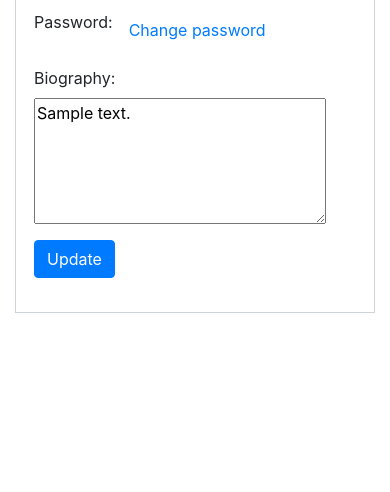
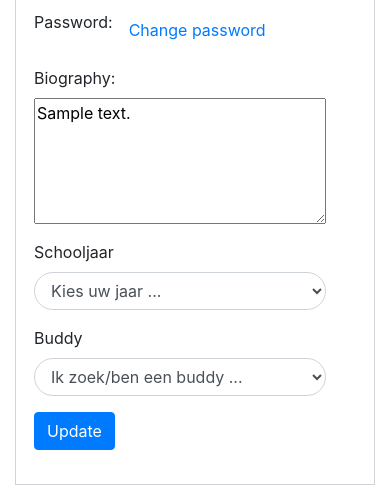
Before and after one commit to Britt-bit/PHP-project, a PHP site: page /profile.php?id=1 in a window 390 px wide. Shown: the part 647-1139 px from the top of the page. Before the commit the page ends 960 px from the top, so only its background shows below. Run offline with PHP 8.4, Linux system fonts and the light colour scheme; tables that the repository leaves empty or names only in its code hold one stand-in row (values such as "Sample post"); grey boxes marked "Sample" are stand-in pictures.

Commit message:
feature 5 completed ez fix

```diff
--- a/classes/User.php
+++ b/classes/User.php
@@ -9,6 +9,8 @@ include_once(__DIR__ . "/Db.php");
         private $bio;
         private $password;
         private $newpassword;
+        private $buddy;
+        private $year;
 
         /**
          * Get the value of firstname
@@ -146,6 +148,47 @@ include_once(__DIR__ . "/Db.php");
                 return $this;
         }
 
+
+        /**
+         * Get the value of buddy
+         */
+        public function getBuddy()
+        {
+                return $this->buddy;
+        }
+
+        /**
+         * Set the value of buddy
+         *
+         * @return  self
+         */
+        public function setBuddy($buddy)
+        {
+                $this->buddy = $buddy;
+
+                return $this;
+        }
+
+        /**
+         * Get the value of year
+         */
+        public function getYear()
+        {
+                return $this->year;
+        }
+
+        /**
+         * Set the value of year
+         *
+         * @return  self
+         */
+        public function setYear($year)
+        {
+                $this->year = $year;
+
+                return $this;
+        }
+
          /**
          * Get the value of newpassword
          */
@@ -218,32 +261,39 @@ include_once(__DIR__ . "/Db.php");
         /* update user */
         function getUserById($id){
             $conn = Db::getConnection();
-            $statement = $conn->prepare('SELECT * FROM user WHERE id = :id');
+            $statement = $conn->prepare('SELECT * FROM user WHERE user_id = :id');
             $statement->bindParam(':id', $id);
             $statement->execute();
             $result = $statement->fetch();
             return $result;
         }
 
-        function updateUser()
+        function updateUser($id)
         {
             if (move_uploaded_file($_FILES["avatar"]["tmp_name"], $this->avatar)) {
                 $conn = Db::getConnection();
-                $statement = $conn->prepare("UPDATE user SET firstname= :firstname, lastname= :lastname, email= :email, avatar= :avatar, bio= :bio");
+                $statement = $conn->prepare("UPDATE user SET firstname= :firstname, lastname= :lastname, email= :email, school_year= :schoolyear, buddy= :buddy, avatar= :avatar, bio= :bio WHERE user_id= :id");
                 $statement->bindParam(":firstname", $this->firstname);
                 $statement->bindParam(":lastname", $this->lastname);
                 $statement->bindParam(":email", $this->email);
                 $statement->bindParam(":avatar", $this->avatar);
                 $statement->bindParam(":bio", $this->bio);
+                $statement->bindParam(":schoolyear", $this->year);
+                $statement->bindParam(":buddy", $this->buddy);
+                $statement->bindParam(":id", $id);
+
 
                 $statement->execute();
             }else {
                 $conn = Db::getConnection();
-                $statement = $conn->prepare("UPDATE user SET firstname= :firstname, lastname= :lastname, email= :email, bio= :bio");
+                $statement = $conn->prepare("UPDATE user SET firstname= :firstname, lastname= :lastname, email= :email, school_year= :schoolyear, buddy= :buddy, bio= :bio WHERE user_id= :id");
                 $statement->bindParam(":firstname", $this->firstname);
                 $statement->bindParam(":lastname", $this->lastname);
                 $statement->bindParam(":email", $this->email);
                 $statement->bindParam(":bio", $this->bio);
+                $statement->bindParam(":schoolyear", $this->year);
+                $statement->bindParam(":buddy", $this->buddy);
+                $statement->bindParam(":id", $id);
 
                 $statement->execute();
             }
@@ -291,4 +341,5 @@ include_once(__DIR__ . "/Db.php");
             $password = password_hash($_POST['password'], PASSWORD_DEFAULT, ["cost" => 12]);
             return $password;
         }
+
     }
--- a/css/register.css
+++ /dev/null
@@ -1,39 +0,0 @@
-.note
-{
-    margin-top: 2em;
-    text-align: center;
-    height: 80px;
-    background: -webkit-linear-gradient(left, #0072ff, #8811c5);
-    color: #fff;
-    font-size: 1.5em;
-    font-weight: bold;
-    line-height: 80px;
-}
-.form-content
-{
-    padding: 5%;
-    border: 1px solid #ced4da;
-    margin-bottom: 2%;
-}
-.form-control{
-    border-radius:1.5rem;
-}
-.btnSubmit
-{
-    border:none;
-    border-radius:1.5rem;
-    padding: 1%;
-    width: 20%;
-    cursor: pointer;
-    background: #0062cc;
-    color: #fff;
-}
-
-.form__error
-{
-  color: red;
-  font-weight: lighter;
-  padding: 0.5em 1em;
-  margin-bottom: 1em;
-  font-size: 0.9em;
-}
--- a/css/style.css
+++ b/css/style.css
@@ -37,3 +37,6 @@
   margin-bottom: 1em;
   font-size: 0.9em;
 }
+#watchOut{
+    display: none;
+}
--- a/profile.php
+++ b/profile.php
@@ -1,8 +1,8 @@
 <?php
-/* ini_set('display_errors', 1);
-ini_set('display_startup_errors',1);
-error_reporting(E_ALL); */
-    include_once(__DIR__ ."/classes/User.php");
+ini_set('display_errors', 1);
+ini_set('display_startup_errors', 1);
+error_reporting(E_ALL);
+include_once(__DIR__ . "/classes/User.php");
 /* get user */
 $user = new User();
 $getUser = $user->getUserById($_GET['id']);
@@ -17,15 +17,15 @@ error_reporting(E_ALL); */
     $imageFileType = strtolower(pathinfo($target_file, PATHINFO_EXTENSION));
     if (!empty($_POST['avatar'])) {
         if ($_FILES["avatar"]["size"] > 2000000) {
-                $errors [] = "Sorry, your file is too large.";
+            $errors[] = "Sorry, your file is too large.";
             $uploadOk = 0;
         }
         if ($imageFileType != "jpg" && $imageFileType != "png" && $imageFileType != "jpeg") {
-                $errors []= "Sorry, only JPG, JPEG & PNG files are allowed.";
+            $errors[] = "Sorry, only JPG, JPEG & PNG files are allowed.";
             $uploadOk = 0;
         }
         if ($uploadOk != 1) {
-                $errors [] = "Upload has failed";
+            $errors[] = "Upload has failed";
         }
     }
     if (count($errors) == 0) {
@@ -36,41 +36,45 @@ error_reporting(E_ALL); */
             $user->setEmail($_POST['email']);
             $user->setBio($_POST['bio']);
             $user->setAvatar($target_file);
+            $user->setYear($_POST['school_year']);
+            $user->setBuddy($_POST['buddy']);
 
-                $user->updateUser();
-                header('location: profile.php?id='.$_GET['id'] );
+            $user->updateUser($_GET['id']);
+            header('location: profile.php?id=' . $_GET['id']);
         } catch (\Throwable $th) {
             throw $th;
-                $errors [] = "Update failed";
+            $errors[] = "Update failed";
         }
-        }
-        else{
+    } else {
         //var_dump($errors);
     }
 }
 ?>
 <!DOCTYPE html>
 <html lang="en">
+
 <head>
     <meta charset="UTF-8">
     <meta name="viewport" content="width=device-width, initial-scale=1.0">
     <title>Profiel</title>
     <link rel="stylesheet" href="https://stackpath.bootstrapcdn.com/bootstrap/4.4.1/css/bootstrap.min.css" integrity="sha384-Vkoo8x4CGsO3+Hhxv8T/Q5PaXtkKtu6ug5TOeNV6gBiFeWPGFN9MuhOf23Q9Ifjh" crossorigin="anonymous">
     <link href="//maxcdn.bootstrapcdn.com/bootstrap/4.1.1/css/bootstrap.min.css" rel="stylesheet" id="bootstrap-css">
-    <link rel="stylesheet" href="css/register.css">
+    <link rel="stylesheet" href="css/style.css">
 </head>
+
 <body>
 
     <div class="container">
-        <?php if (count($errors) > 0): ?>
+        <?php if (count($errors) > 0) : ?>
             <div class="alert alert-danger mt-5">
                 <p>
-					<?php foreach ($errors as $error):?>
+                    <?php foreach ($errors as $error) : ?>
                         <?php echo $error; ?> <br>
-                   <?php endforeach?>
+                    <?php endforeach ?>
                 </p>
             </div>
         <?php endif; ?>
+
         <div class="note">
             <p>Profiel</p>
         </div>
@@ -78,34 +82,56 @@ error_reporting(E_ALL); */
         <form action="" method="POST" enctype="multipart/form-data">
             <div class="form-content">
                 <!-- Avatar field -->
-                    <div class="form-group row col-md-4 text-center">
+                <div class="form-group row col-md-4">
                     <img class="img-thumbnail" src="<?php echo $getUser['avatar'] ?>" alt="User Avatar">
                     <input type="file" name="avatar" id="avatar" class="form-control">
                 </div>
                 <!-- Firstname field -->
-                    <div class="form-group row col-md-4 text-center">
+                <div class="form-group row col-md-4">
                     <label for="firstname">Voornaam:</label>
                     <input type="text" name="firstname" id="firstname" value="<?php echo $getUser['firstname'] ?>">
                 </div>
                 <!-- Lastname field -->
-                    <div class="form-group row col-md-4 text-center">
+                <div class="form-group row col-md-4">
                     <label for="lastname">Achternaam:</label>
                     <input type="text" name="lastname" id="lastname" value="<?php echo $getUser['lastname'] ?>">
                 </div>
                 <!-- email field -->
-                    <div class="form-group row col-md-4 text-center">
+                <div class="form-group row col-md-4">
                     <label for="email">Email:</label>
-                        <input type="text" name="email" id="email"value="<?php echo $getUser['email'] ?>">
+                    <input type="text" name="email" id="email" value="<?php echo $getUser['email'] ?>">
                 </div>
                 <!-- password field -->
-                    <div class="form-group row col-md-4 text-center">
+                <div class="form-group row col-md-4">
                     <label for="password">Password:</label>
                     <a class="nav-link" href="updatePassword.php?id=<?php echo $_GET['id'] ?>">Change password</a>
                 </div>
                 <!-- Biography field -->
-                    <div class="form-group row col-md-4 text-center">
+                <div class="form-group row col-md-4">
                     <label for="bio">Biography:</label>
                     <textarea name="bio" id="bio" cols="30" rows="5"><?php echo $getUser['bio'] ?></textarea>
+                </div>
+                <!-- Year field -->
+                <div id="watchOut" class="alert alert-warning">
+                    <p>Kijk uit! Je zit in je eerste jaar. Best een buddy zoeken.</p>
+                </div>
+                <div class="form-group row col-md-4">
+                    <label for="year">Schooljaar</label>
+                    <select class="form-control" name="school_year" id="year">
+                        <option value="">Kies uw jaar ...</option>
+                        <option value="1">1IMD</option>
+                        <option value="2">2IMD</option>
+                        <option value="3">3IMD</option>
+                    </select>
+                </div>
+                <!-- Year field -->
+                <div class="form-group row col-md-4">
+                    <label for="buddy">Buddy</label>
+                    <select class="form-control" name="buddy" id="buddy">
+                        <option value="">Ik zoek/ben een buddy ...</option>
+                        <option value="0">Ik zoek een buddy</option>
+                        <option value="1">Ik ben een buddy</option>
+                    </select>
                 </div>
                 <!-- submit button -->
                 <div class="form-group row col-md-4 text-center">
@@ -118,5 +144,7 @@ error_reporting(E_ALL); */
     <script src="https://code.jquery.com/jquery-3.4.1.slim.min.js" integrity="sha384-J6qa4849blE2+poT4WnyKhv5vZF5SrPo0iEjwBvKU7imGFAV0wwj1yYfoRSJoZ+n" crossorigin="anonymous"></script>
     <script src="https://cdn.jsdelivr.net/npm/popper.js@1.16.0/dist/umd/popper.min.js" integrity="sha384-Q6E9RHvbIyZFJoft+2mJbHaEWldlvI9IOYy5n3zV9zzTtmI3UksdQRVvoxMfooAo" crossorigin="anonymous"></script>
     <script src="https://stackpath.bootstrapcdn.com/bootstrap/4.4.1/js/bootstrap.min.js" integrity="sha384-wfSDF2E50Y2D1uUdj0O3uMBJnjuUD4Ih7YwaYd1iqfktj0Uod8GCExl3Og8ifwB6" crossorigin="anonymous"></script>
+    <script src="js/updateBuddy.js"></script>
 </body>
+
 </html>
--- a/register.php
+++ b/register.php
@@ -9,7 +9,7 @@ include_once(__DIR__ ."/classes/User.php");
         $user->setEmail($_POST['email']);
         $user->setPassword($_POST['password']);
         $user->setBio("Hey, welkom op mijn profiel.");
-        $user->setAvatar("href='images/default.png'");
+        $user->setAvatar("images/default.png");
 
         $email = $_POST['email'];
         $passwordConfirmation = $_POST['passwordConfirmation'];
```
Also changed, not shown: js/updateBuddy.js (added, +16 -0 lines). Lines whose indentation alone changed are shown as unchanged.
